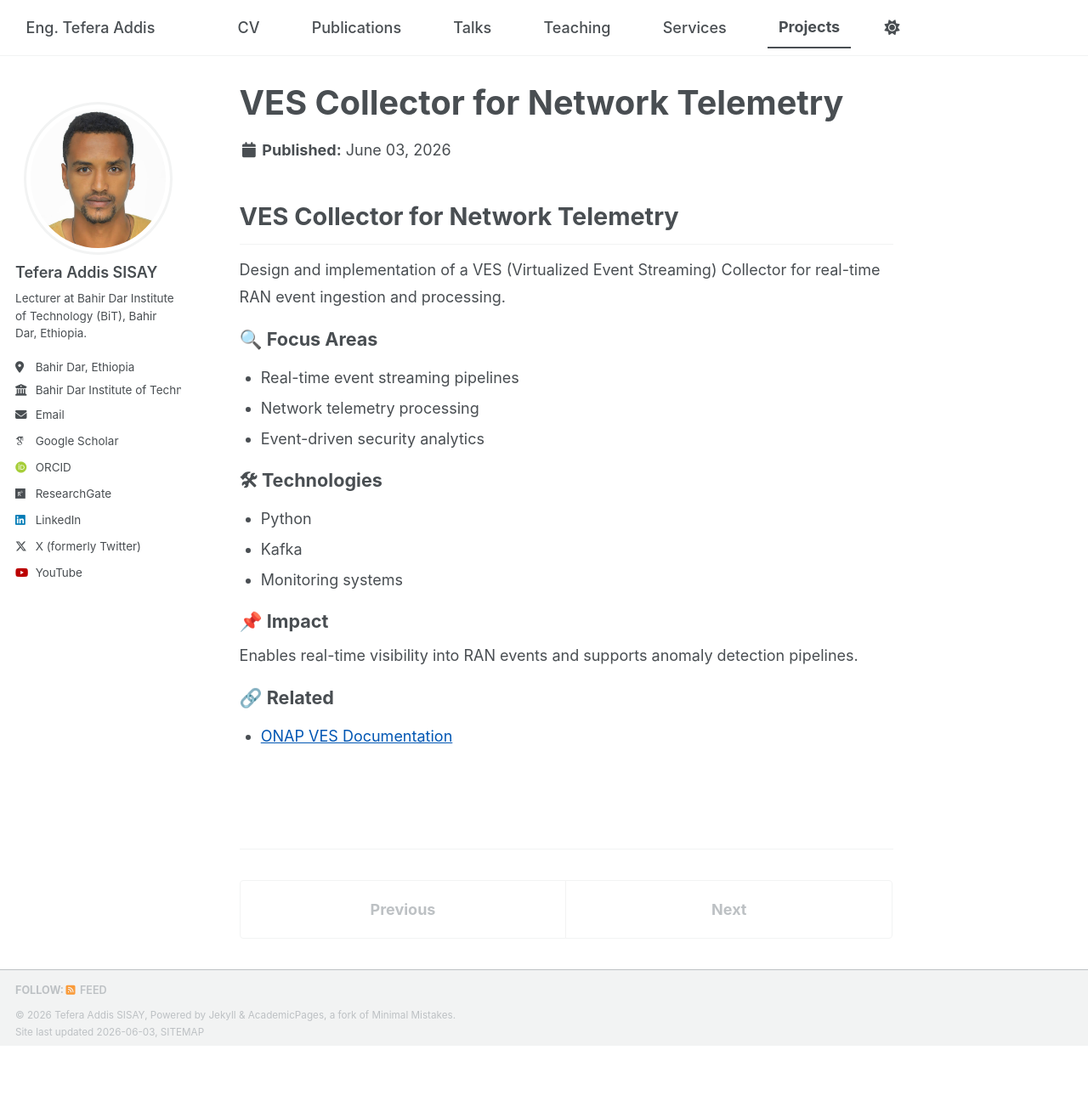
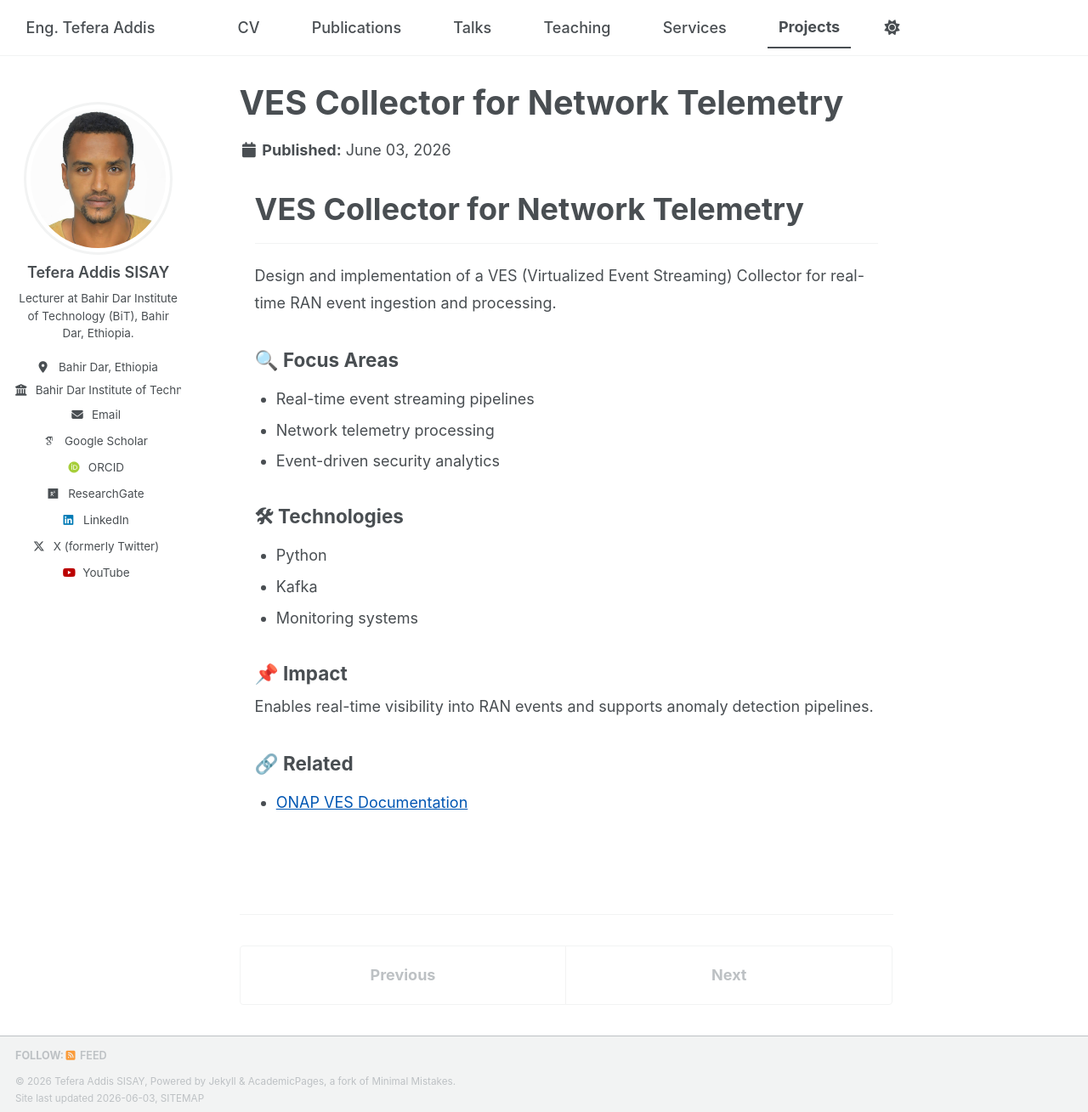
Before and after one commit to tefera-addis-sisay/tefera-addis-sisay.github.io, a Jekyll site: the page built from _project/ves-collector.md, in a window 1280 px wide and 1309 px high. Shown: the whole window at 85% size. Built offline with Jekyll 4.4.1, drawn with Linux system fonts in a browser that asks for light colours; some web fonts are replaced; a script bundle is joined from its source files by our own code; library files that are not in the unit come from our copies.

Commit message:
Update main.scss

```diff
--- a/assets/css/main.scss
+++ b/assets/css/main.scss
@@ -40,20 +40,19 @@
     "vendor/font-awesome/brands"
 ;
 
-
 /* =========================================================
-   ACADEMIC STANFORD/MIT STYLE BASE
+   GLOBAL ACADEMIC STYLE (STANFORD / MIT INSPIRED)
 ========================================================= */
 
-/* GLOBAL TYPOGRAPHY */
+/* Base typography */
 body {
   font-family: "Inter", "Helvetica Neue", Arial, sans-serif;
   line-height: 1.75;
   color: var(--global-text-color);
-  background: var(--global-bg-color);
+  background-color: var(--global-bg-color);
 }
 
-/* CONTENT WIDTH (SAFE) */
+/* Center main content safely (NO layout break) */
 .page__content,
 .archive__content {
   max-width: 850px;
@@ -61,7 +60,7 @@ body {
   margin-right: auto;
 }
 
-/* HEADINGS */
+/* Headings */
 h1 {
   font-size: 2.2rem;
   font-weight: 700;
@@ -78,7 +77,7 @@ h3 {
   font-weight: 600;
 }
 
-/* LINKS */
+/* Links (Stanford blue) */
 a {
   color: #0056b3;
 }
@@ -87,7 +86,7 @@ a:hover {
   text-decoration: underline;
 }
 
-/* LISTS */
+/* Lists */
 .page__content ul,
 .page__content ol {
   padding-left: 1.3rem;
@@ -97,7 +96,7 @@ a:hover {
   margin-bottom: 0.4rem;
 }
 
-/* BUTTON CLEANUP */
+/* Buttons + notices cleanup */
 .btn,
 .notice,
 .archive__item {
@@ -105,7 +104,7 @@ a:hover {
   border-radius: 0 !important;
 }
 
-/* NAVIGATION CLEAN */
+/* Navigation clean */
 .greedy-nav a {
   font-weight: 500;
   padding: 0.4rem 0.7rem;
@@ -115,7 +114,10 @@ a:hover {
   background: rgba(0,0,0,0.05);
 }
 
-/* PROFILE IMAGE (CIRCLE FIXED) */
+/* =========================================================
+   PROFILE (CIRCULAR IMAGE FIX)
+========================================================= */
+
 .author__avatar img {
   width: 180px;
   height: 180px;
@@ -131,55 +133,67 @@ a:hover {
   transform: scale(1.03);
 }
 
+/* Center profile text */
+.author__name,
+.author__bio,
+.author__urls-wrapper {
+  text-align: center;
+}
+
 /* =========================================================
-   PROJECT ENTRY (FIXED + FULLY SCOPED)
+   PROJECT ENTRY (SAFE + CLEAN + NO CONFLICT)
 ========================================================= */
 
 .page__content .project-entry {
   max-width: 850px;
   margin: 0 auto;
-  width: 100%;
-  line-height: 1.75;
+  padding: 0 1rem;
+  line-height: 1.8;
 }
 
-/* headings inside project */
+/* Title inside project page */
 .page__content .project-entry h2 {
-  font-size: 1.6rem;
+  font-size: 2rem;
   font-weight: 700;
-  margin-top: 1.2rem;
+  margin-top: 0.5rem;
+  margin-bottom: 1.2rem;
 }
 
+/* Section headers */
 .page__content .project-entry h3 {
-  font-size: 1.2rem;
+  font-size: 1.25rem;
   font-weight: 650;
-  margin-top: 1.2rem;
+  margin-top: 2rem;
+  margin-bottom: 0.6rem;
 }
 
-/* text spacing */
+/* paragraphs */
 .page__content .project-entry p {
   margin-bottom: 1rem;
 }
 
 /* lists */
-.page__content .project-entry ul {
+.page__content .project-entry ul,
+.page__content .project-entry ol {
   padding-left: 1.4rem;
+  margin-bottom: 1rem;
 }
 
 .page__content .project-entry li {
   margin-bottom: 0.4rem;
-  line-height: 1.6;
+  line-height: 1.65;
 }
 
-/* links inside projects */
+/* links inside project */
 .page__content .project-entry a {
-  color: #0056b3 !important;
+  color: #0056b3;
 }
 
 .page__content .project-entry a:hover {
   text-decoration: underline;
 }
 
-/* divider between projects */
+/* spacing between multiple entries (future-proof) */
 .page__content .project-entry + .project-entry {
   border-top: 1px solid var(--global-border-color);
   margin-top: 2rem;
@@ -187,18 +201,15 @@ a:hover {
 }
 
 /* =========================================================
-   MOBILE RESPONSIVE
+   DARK MODE (SAFE - USES VARIABLES ONLY)
 ========================================================= */
 
-@media (max-width: 900px) {
-  .page__content,
-  .archive__content {
-    max-width: 100%;
-    padding: 0 1rem;
+@media (prefers-color-scheme: dark) {
+  a {
+    color: #7ab7ff;
   }
 
-  .author__avatar img {
-    width: 150px;
-    height: 150px;
+  .greedy-nav a:hover {
+    background: rgba(255,255,255,0.05);
   }
 }
```
